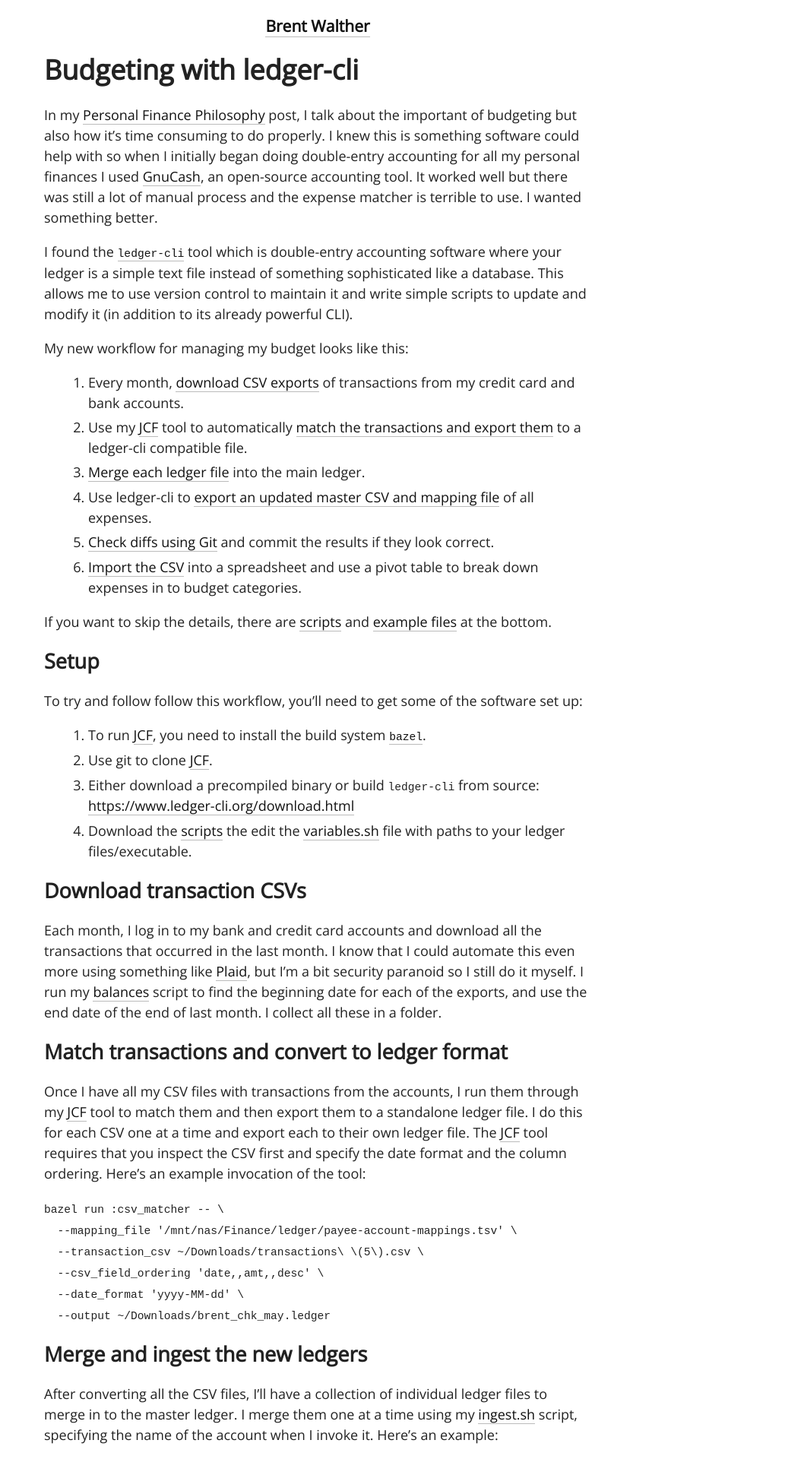
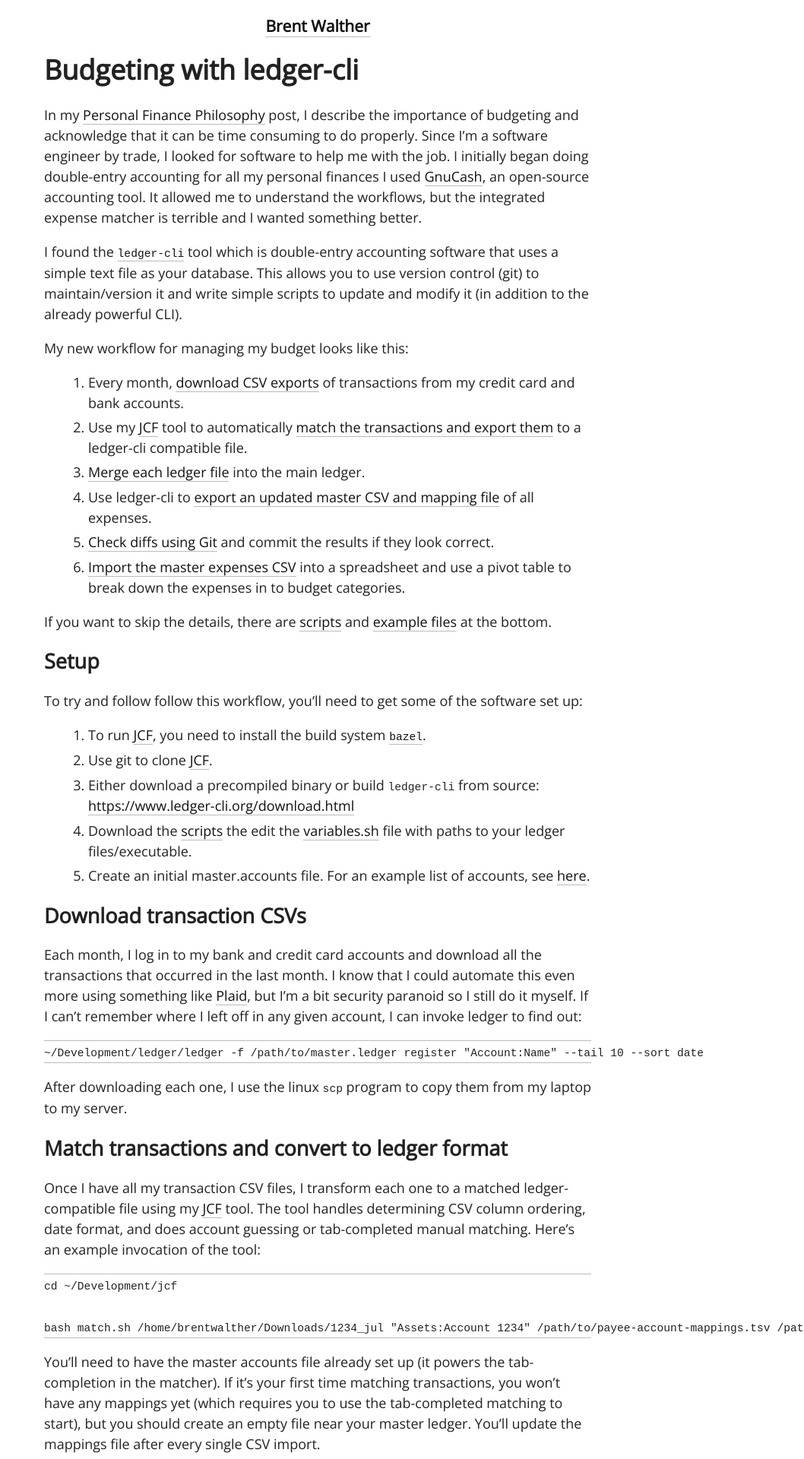
Before and after one commit to brentwalther/brentwalther.github.io, a Jekyll site: the page built from _posts/2020-08-08-personal-finance-automation-with-ledger.md, in a window 1280 px wide. Shown: the top 1920 px of the page at 76% size, without its empty margins (222-1280 px from the left). Built offline with Jekyll 4.4.1, drawn with Linux system fonts in a browser that asks for light colours; some of the changed text lies outside the part shown.

Commit message:
Update JCF documentation/walkthrough.

````diff
--- a/_posts/2020-06-13-personal-finance-automation-with-ledger.md
+++ b/_posts/2020-08-08-personal-finance-automation-with-ledger.md
@@ -4,19 +4,19 @@
 ---
 
 In my
-[Personal Finance Philosophy](/personal-finance-philosophy) post, I talk about the important of budgeting but also how it's time consuming to do properly. I knew this is something software could help with so when I initially began doing double-entry accounting for all my personal finances I used
-[GnuCash](/personal-finance-with-gnucash), an open-source accounting tool. It worked well but there was still a lot of manual process and the expense matcher is terrible to use. I wanted something better.
+[Personal Finance Philosophy](/personal-finance-philosophy) post, I describe the importance of budgeting and acknowledge that it can be time consuming to do properly. Since I'm a software engineer by trade, I looked for software to help me with the job. I initially began doing double-entry accounting for all my personal finances I used
+[GnuCash](/personal-finance-with-gnucash), an open-source accounting tool. It allowed me to understand the workflows, but the integrated expense matcher is terrible and I wanted something better.
 
-I found the [`ledger-cli`](https://www.ledger-cli.org/) tool which is double-entry accounting software where your ledger is a simple text file instead of something sophisticated like a database. This allows me to use version control to maintain it and write simple scripts to update and modify it (in addition to its already powerful CLI).
+I found the [`ledger-cli`](https://www.ledger-cli.org/) tool which is double-entry accounting software that uses a simple text file as your database. This allows you to use version control (git) to maintain/version it and write simple scripts to update and modify it (in addition to the already powerful CLI).
 
 My new workflow for managing my budget looks like this:
 
 1. Every month, [download CSV exports](#download-csvs) of transactions from my credit card and bank accounts.
 2. Use my [JCF](https://www.github.com/brentwalther/jcf) tool to automatically [match the transactions and export them](#match-and-convert) to a ledger-cli compatible file.
-3. [Merge each ledger file](#merge-and-ingest) into the main ledger.
+3. [Merge each ledger file](#merge-step) into the main ledger.
 4. Use ledger-cli to [export an updated master CSV and mapping file](#export-csv-and-mappings) of all expenses.
 5. [Check diffs using Git](#maintenance-with-git) and commit the results if they look correct.
-6. [Import the CSV](#budget-with-pivot-table) into a spreadsheet and use a pivot table to break down expenses in to budget categories.
+6. [Import the master expenses CSV](#budget-with-pivot-table) into a spreadsheet and use a pivot table to break down the expenses in to budget categories.
 
 If you want to skip the details, there are [scripts](#scripts) and [example files](#example-files) at the bottom.
 
@@ -28,35 +28,41 @@
 2. Use git to clone [JCF](https://www.github.com/brentwalther/jcf).
 3. Either download a precompiled binary or build `ledger-cli` from source: [https://www.ledger-cli.org/download.html](https://www.ledger-cli.org/download.html)
 4. Download the [scripts](#scripts) the edit the [variables.sh](#variables) file with paths to your ledger files/executable.
+5. Create an initial master.accounts file. For an example list of accounts, see [here](/personal-finance-with-gnucash#setup).
 
 ## Download transaction CSVs {#download-csvs}
 
-Each month, I log in to my bank and credit card accounts and download all the transactions that occurred in the last month. I know that I could automate this even more using something like [Plaid](https://plaid.com/), but I'm a bit security paranoid so I still do it myself. I run my [balances](#check-balances) script to find the beginning date for each of the exports, and use the end date of the end of last month. I collect all these in a folder.
+Each month, I log in to my bank and credit card accounts and download all the transactions that occurred in the last month. I know that I could automate this even more using something like [Plaid](https://plaid.com/), but I'm a bit security paranoid so I still do it myself. If I can't remember where I left off in any given account, I can invoke ledger to find out:
+
+```bash
+~/Development/ledger/ledger -f /path/to/master.ledger register "Account:Name" --tail 10 --sort date
+```
+
+After downloading each one, I use the linux `scp` program to copy them from my laptop to my server.
 
 ## Match transactions and convert to ledger format {#match-and-convert}
 
-Once I have all my CSV files with transactions from the accounts, I run them through my [JCF](https://www.github.com/brentwalther/jcf) tool to match them and then export them to a standalone ledger file. I do this for each CSV one at a time and export each to their own ledger file. The [JCF](https://www.github.com/brentwalther/jcf) tool requires that you inspect the CSV first and specify the date format and the column ordering. Here's an example invocation of the tool:
+Once I have all my transaction CSV files, I transform each one to a matched ledger-compatible file using my [JCF](https://www.github.com/brentwalther/jcf) tool. The tool handles determining CSV column ordering, date format, and does account guessing or tab-completed manual matching. Here's an example invocation of the tool:
 
 ```bash
-bazel run :csv_matcher -- \
-  --mapping_file '/mnt/nas/Finance/ledger/payee-account-mappings.tsv' \
-  --transaction_csv ~/Downloads/transactions\ \(5\).csv \
-  --csv_field_ordering 'date,,amt,,desc' \
-  --date_format 'yyyy-MM-dd' \
-  --output ~/Downloads/brent_chk_may.ledger
+cd ~/Development/jcf
+
+bash match.sh /home/brentwalther/Downloads/1234_jul "Assets:Account 1234" /path/to/payee-account-mappings.tsv /path/to/master.accounts
 ```
 
-## Merge and ingest the new ledgers {#merge-and-ingest}
+You'll need to have the master accounts file already set up (it powers the tab-completion in the matcher). If it's your first time matching transactions, you won't have any mappings yet (which requires you to use the tab-completed matching to start), but you should create an empty file near your master ledger. You'll update the mappings file after every single CSV import.
 
-After converting all the CSV files, I'll have a collection of individual ledger files to merge in to the master ledger. I merge them one at a time using my [ingest.sh](#ingest) script, specifying the name of the account when I invoke it. Here's an example:
+## Merge the new ledgers {#merge-step}
+
+After converting all the CSV files, I'll have a collection of individual ledger files to merge in to the master ledger. I merge them one at a time using my [merge.sh](#merge) script, specifying the name of the account when I invoke it. Here's an example:
 
 ```bash
-bash ingest.sh ~/Downloads/brent_chk_may.ledger "Assets:Current Assets:Brent Checking"
+bash merge.sh ~/Downloads/1234_jul.ledger
 ```
 
 ## Export the new master CSV and mapping files {#export-csv-and-mappings}
 
-After ingesting a single account, I use my [`export-expense-csv.sh`](#export-expense-csv) and [`export-expense-mappings.sh`](#export-expense-mappings) scripts to update the master expense CSV and expense mapping files that live right beside my master ledger. I use git to maintain these files too.
+After merging an account, I use my [`export-expense-csv.sh`](#export-expense-csv) and [`export-expense-mappings.sh`](#export-expense-mappings) scripts to update the master expense CSV and expense mapping files that live right beside my master ledger. I use git to maintain all these files.
 
 ## Use git to maintain my databases {#maintenance-with-git}
 
@@ -80,11 +86,11 @@
 
 <script src="https://gist.github.com/brentwalther/c9dcfbb7d32604566aab91d6a65744ed.js?file=balances.sh"></script>
 
-### Ingest a converted ledger file {#ingest}
+### Merge a converted ledger file {#merge}
 
-Right now, my [JCF](https://www.github.com/brentwalther/jcf) tool exports matched transactions to a ledger file with splits between the matched account and "An Account". I use this script to fill in the correct name, concatenate it with the master ledger, use --pedantic to make sure I'm not importing some rogue account, and print out the new master ledger in a nice sorted format. Afterwards, I can use a diff-tool to compare the updated file.
+The [JCF](https://www.github.com/brentwalther/jcf) tool is designed to match all transactions from a CSV and exports a ledger compatible file, but you may need to make sure you aren't imbalanced. When using the `merge.sh`, it'll use the `master.accounts` file and `--pedantic` CLI option to make sure there are no rogue accounts and then it sorts and formats the whole master ledger. Afterwards, I can use any diff-tool to compare the updated file.
 
-<script src="https://gist.github.com/brentwalther/c9dcfbb7d32604566aab91d6a65744ed.js?file=ingest.sh"></script>
+<script src="https://gist.github.com/brentwalther/c9dcfbb7d32604566aab91d6a65744ed.js?file=merge.sh"></script>
 
 ### Export expense CSV {#export-expense-csv}
 
@@ -154,7 +160,9 @@
 
 ### `master.accounts`
 
-My master accounts file is just a list of all accounts in the ledger precedded with 'account'. `ledger-cli` supports some fancy virtual account and commodity stuff but I don't use any of it at the moment. To get an idea of what accounts I use, see the list [here](/personal-finance-with-gnucash#setup).
+My master accounts file is just a list of all accounts in the ledger preceeded with `account ` (e.g. `account Assets:Bank:Ally Checking`). `ledger-cli` supports some fancy virtual account and commodity stuff but I don't use any of it at the moment.
+
+I've got an example list of accounts [here](/personal-finance-with-gnucash#setup).
 
 ### `expenses.csv`
 
--- a/css/main.css
+++ b/css/main.css
@@ -74,6 +74,11 @@
   text-align: center;
 }
 
+pre {
+  border-top: 1px solid #bbb;
+  border-bottom: 1px solid #bbb;
+}
+
 code,
 code > span {
   font-family: monospace;
````
Also changed, not shown: other parts of _posts/2020-08-08-personal-finance-automation-with-ledger.md (+7 -7 lines).
